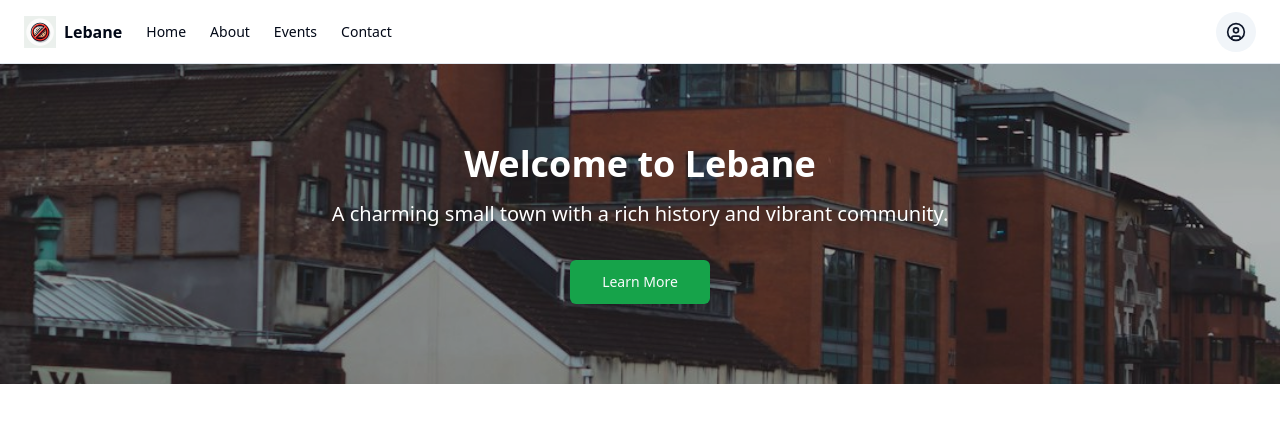
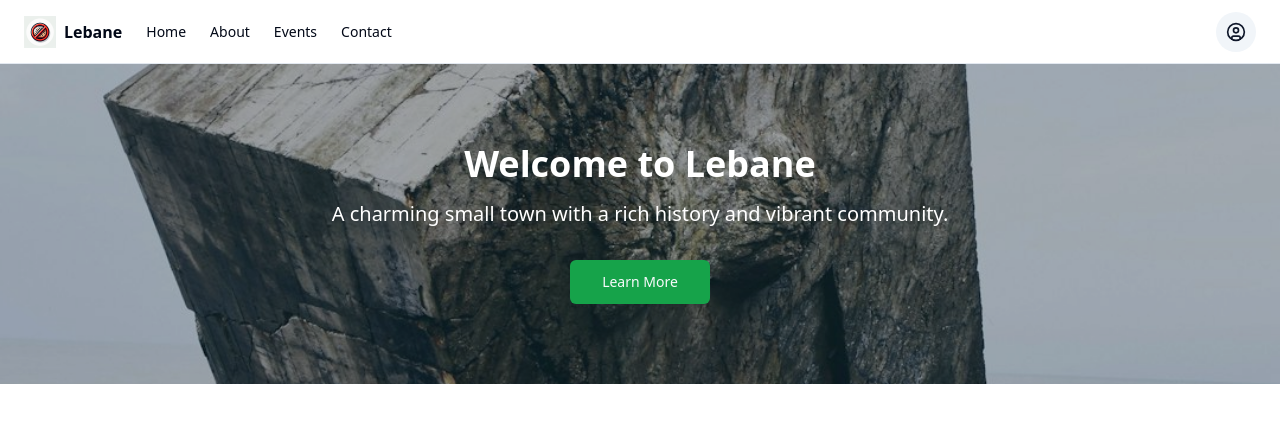
Before and after one commit to GPT-Engineer-App/cozy-town-landing, a React (Vite) app: page / in a window 1280 px wide. Shown: the top 434 px of the page. Built offline with nearby package versions, Linux system fonts and the light colour scheme.

Commit message:
Update hero image on landing page

```diff
--- a/src/pages/Index.jsx
+++ b/src/pages/Index.jsx
@@ -9,7 +9,7 @@ const Index = () => {
     <div className="flex flex-col min-h-screen">
       {/* Hero Section */}
       <section id="home" className="relative bg-gray-900 text-white py-20">
-        <img src="/lebane-hero.jpg" alt="Lebane Town Square" className="absolute inset-0 w-full h-full object-cover opacity-70" />
+        <img src="/new-lebane-hero.jpg" alt="Lebane Town Square" className="absolute inset-0 w-full h-full object-cover opacity-70" />
         <div className="container mx-auto px-4 relative z-10">
           <div className="max-w-3xl mx-auto text-center">
             <h1 className="text-4xl font-bold mb-4">Welcome to Lebane</h1>
```
Also changed, not shown: public/new-lebane-hero.jpg (added).
